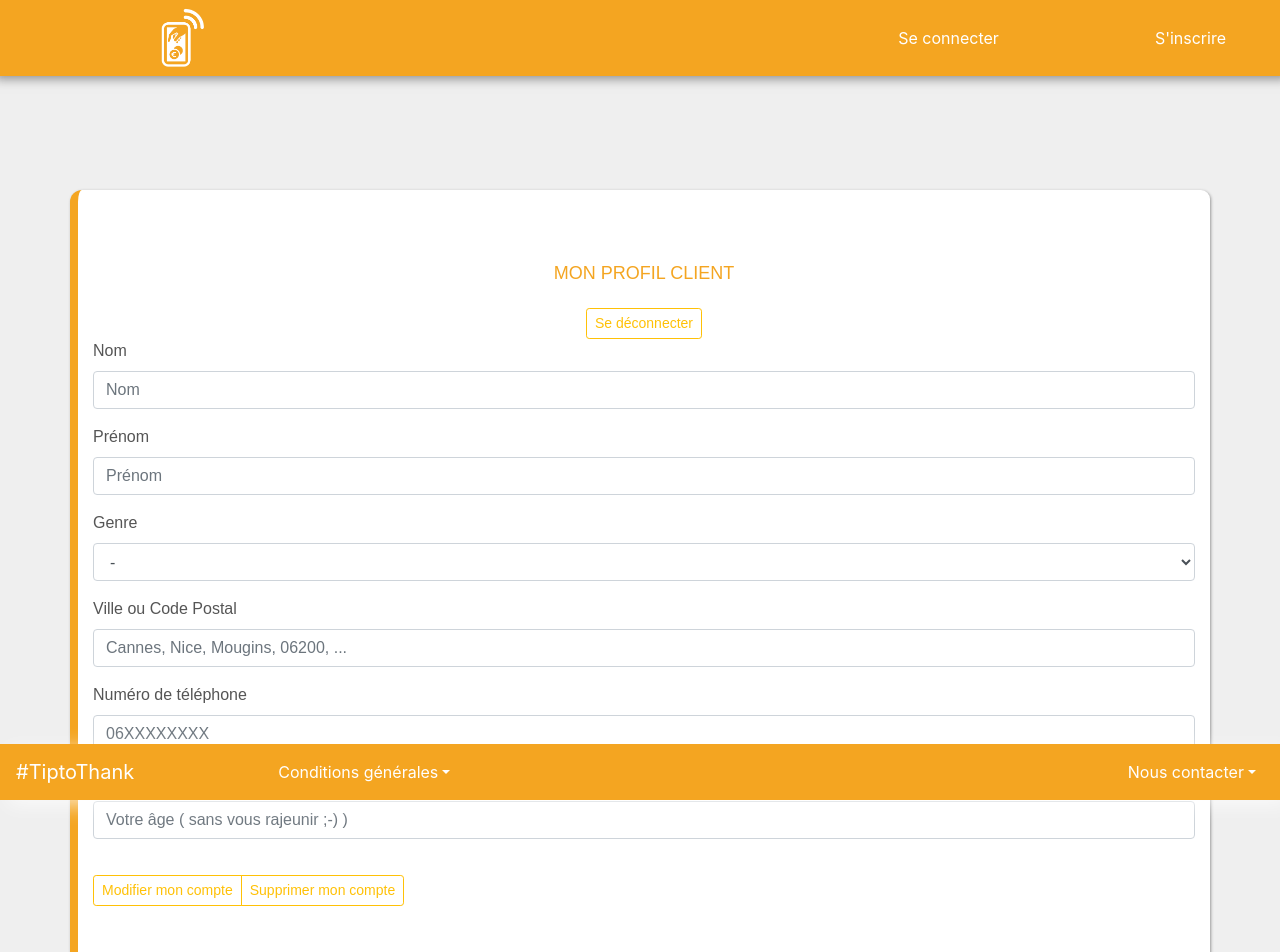
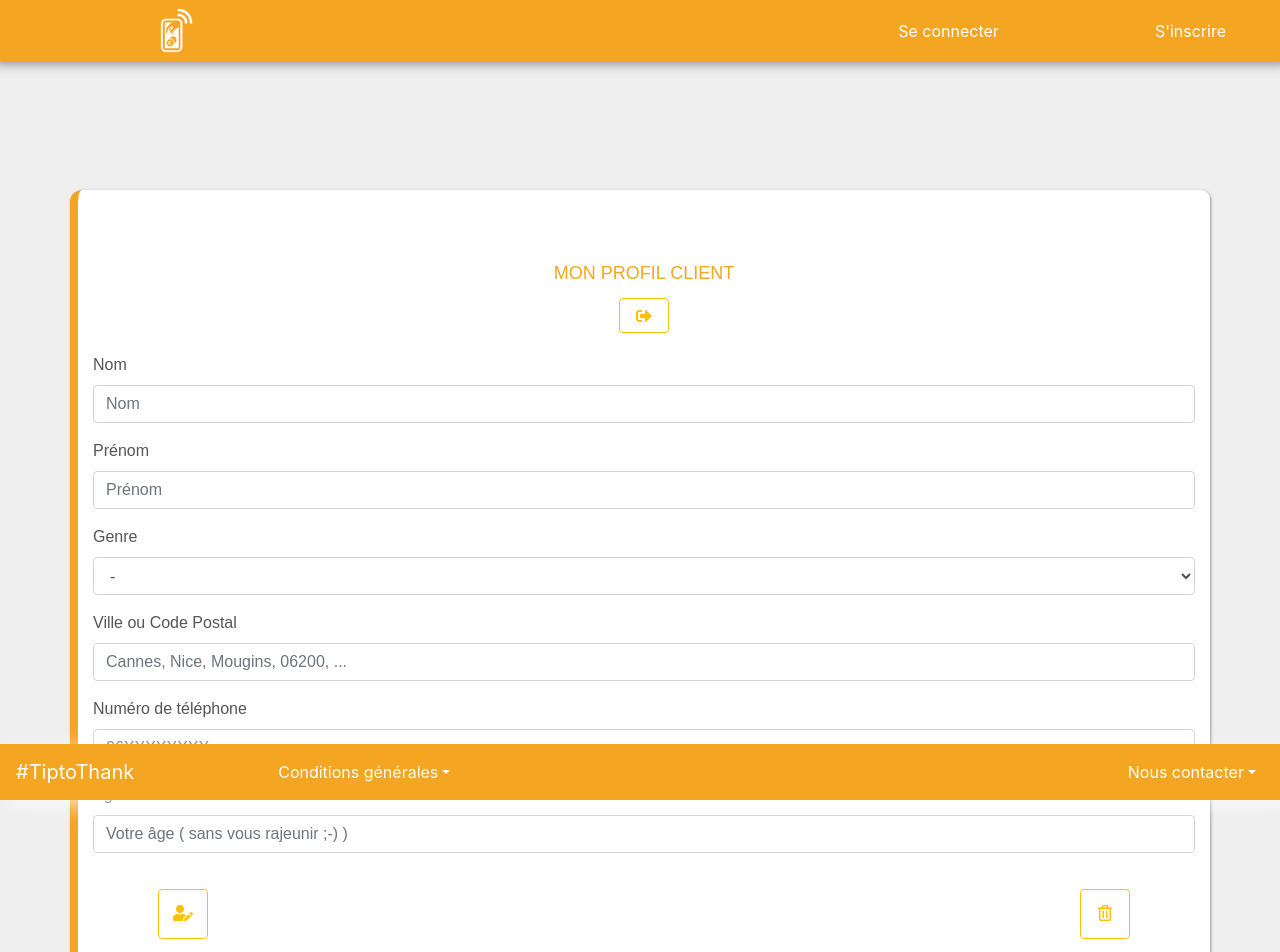
Before and after one commit to Saida-Ouahmid/TipToThank_Front, a React (Create React App) app: page /Profil in a window 1280 px wide. Shown: the top 952 px of the page. Built offline with nearby package versions, Linux system fonts and the light colour scheme; no server answers.

Commit message:
style icon

```diff
--- a/public/index.html
+++ b/public/index.html
@@ -24,6 +24,10 @@
       work correctly both with client-side routing and a non-root public URL.
       Learn how to configure a non-root public URL by running `npm run build`.
     -->
+    <link
+      href="https://cdnjs.cloudflare.com/ajax/libs/font-awesome/5.12.1/css/all.min.css"
+      rel="stylesheet"
+    />
     <title>React App</title>
   </head>
   <body>
--- a/src/assets/components/Footer/Footer.js
+++ b/src/assets/components/Footer/Footer.js
@@ -1,6 +1,6 @@
 import React, { Component } from "react";
 import { Navbar, Nav, NavDropdown } from "react-bootstrap";
-import "./Footer.css";
+import "./footer.css";
 class Footer extends Component {
   render() {
     return (
@@ -15,7 +15,9 @@ class Footer extends Component {
           <Navbar.Brand href="#home" className="textFooter">
             #TiptoThank
           </Navbar.Brand>
-          <Navbar.Toggle aria-controls="responsive-navbar-nav" />
+          <Navbar.Toggle aria-controls="responsive-navbar-nav">
+            <i class="fas fa-book-open"></i>
+          </Navbar.Toggle>
           <Navbar.Collapse id="responsive-navbar-nav">
             <Nav className="mr-auto">
               <NavDropdown
@@ -33,13 +35,13 @@ class Footer extends Component {
             <Nav>
               <NavDropdown title="Nous contacter" id="collasible-nav-dropdown">
                 <NavDropdown.Item href="mailto:tiptothank@gmail.com">
-                  Par e-mail
+                  <i class="far fa-envelope"></i>
                 </NavDropdown.Item>
                 <NavDropdown.Item href="https://facebook.fr">
-                  Sur facebook
+                  <i class="fab fa-facebook-f"></i>
                 </NavDropdown.Item>
                 <NavDropdown.Item href="https://instagram.fr">
-                  Sur instagram
+                  <i class="fab fa-instagram"></i>
                 </NavDropdown.Item>
               </NavDropdown>
             </Nav>
--- a/src/assets/components/Navbar/Navbar.css
+++ b/src/assets/components/Navbar/Navbar.css
@@ -14,7 +14,7 @@
   margin-left: 120px;
 }
 .barre-de-menu .logo {
-  height: 60px;
+  height: 45px;
   display: block;
 }
 
--- a/src/components/HomePageClient/HomePageClient.js
+++ b/src/components/HomePageClient/HomePageClient.js
@@ -25,8 +25,8 @@ class HomePageClient extends Component {
           <Card.Header>Tips avec compte client</Card.Header>
           <Card.Body>
             <Card.Text>
-              Je veux créer un compte / me connecter pour donner un pourboire et
-              faire partie de la Team TiptoThank !
+              Je veux créer un compte / me connecter et faire partie de la Team
+              TiptoThank !<i class="fab fa-angellist"></i>
             </Card.Text>
             <Link to="/Connexion">
               <Button variant="outline-warning" size="sm">
--- a/src/components/Inscription/Inscription.js
+++ b/src/components/Inscription/Inscription.js
@@ -211,7 +211,7 @@ class Inscription extends Component {
         >
           S'inscrire
         </Button>
-        <p></p>
+        <br />
         <p>{this.state.message}</p>
       </Container>
     );
--- a/src/components/Profil/Profil.js
+++ b/src/components/Profil/Profil.js
@@ -173,13 +173,12 @@ class Client extends Component {
         <p className="Titre-profil">MON PROFIL CLIENT</p>
         <div className="Titre">
           <Button
-            className="button"
+            className="buttondeco"
             variant="outline-warning"
-            size="sm"
             type="submit"
             onClick={this.signOut}
           >
-            Se déconnecter
+            <i class="fas fa-sign-out-alt"></i>
           </Button>
         </div>
         <Form>
@@ -255,24 +254,23 @@ class Client extends Component {
           </Form.Group>
         </Form>
 
-        <ButtonGroup className="button" aria-label="Basic example">
         <Button
+          className="buttonedit"
           variant="outline-warning"
-            size="sm"
           type="submit"
           onClick={this.editClient}
         >
-            Modifier mon compte
+          <i class="fas fa-user-edit"></i>
         </Button>
         <Button
+          className="buttondelete"
           variant="outline-warning"
-            size="sm"
           type="submit"
           onClick={this.deleteClient}
         >
-            Supprimer mon compte
+          <i class="far fa-trash-alt"></i>
         </Button>
-        </ButtonGroup>
+        <br />
         <p>{this.state.message}</p>
 
         {/* <h3 className="tableau">Historique de vos tips</h3>
--- a/src/components/Profil/profil.css
+++ b/src/components/Profil/profil.css
@@ -30,7 +30,24 @@ body {
   font-size: initial;
   color: white;
 }
+.buttondeco {
+  margin-top: 10px;
+  margin-bottom: 20px;
+  height: 35px;
+  width: 50px;
+}
 
-.button {
+.buttonedit {
   margin-top: 20px;
+  margin-left: 65px;
+  float: left;
+  height: 50px;
+  width: 50px;
 }
+.buttondelete {
+  margin-top: 20px;
+  margin-right: 65px;
+  float: right;
+  height: 50px;
+  width: 50px;
+}
```
Also changed, not shown: 1 other file (tests, documents, lock files or other folders). Lines whose indentation alone changed are shown as unchanged.
